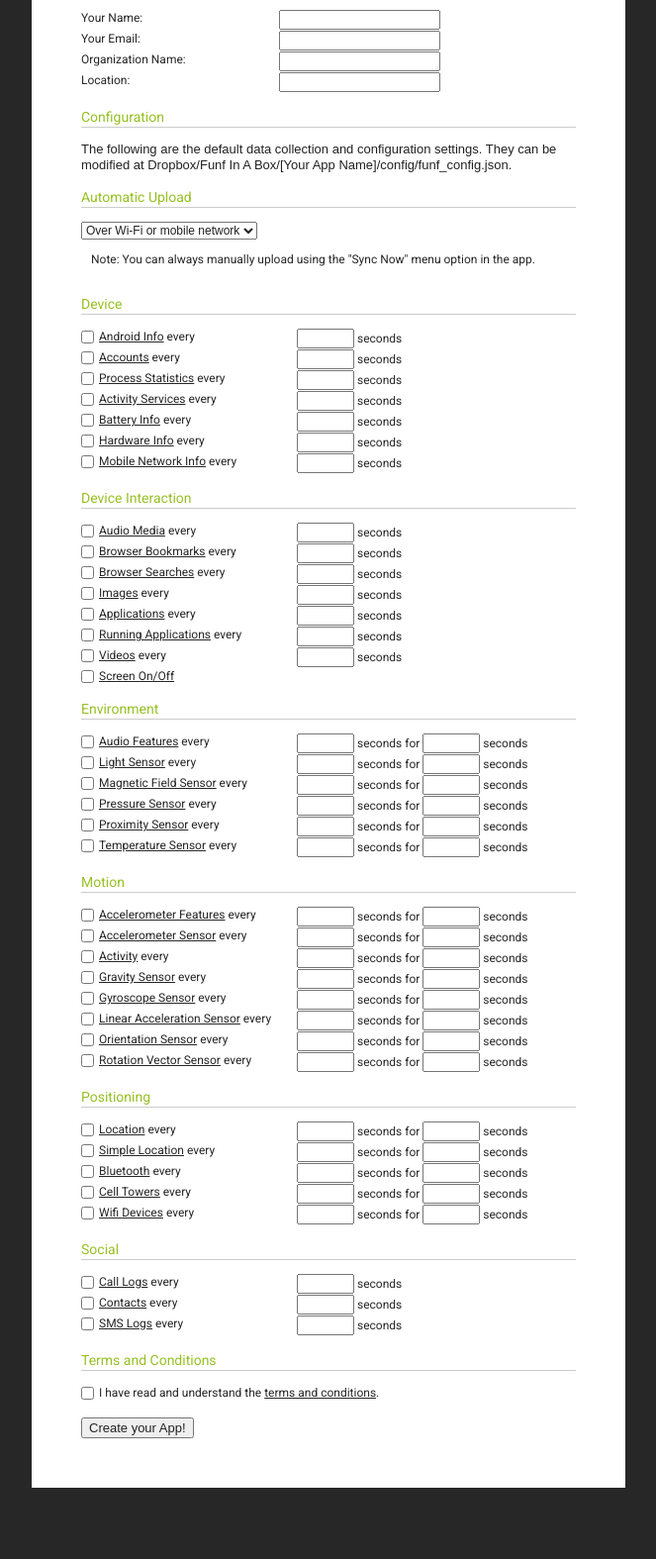
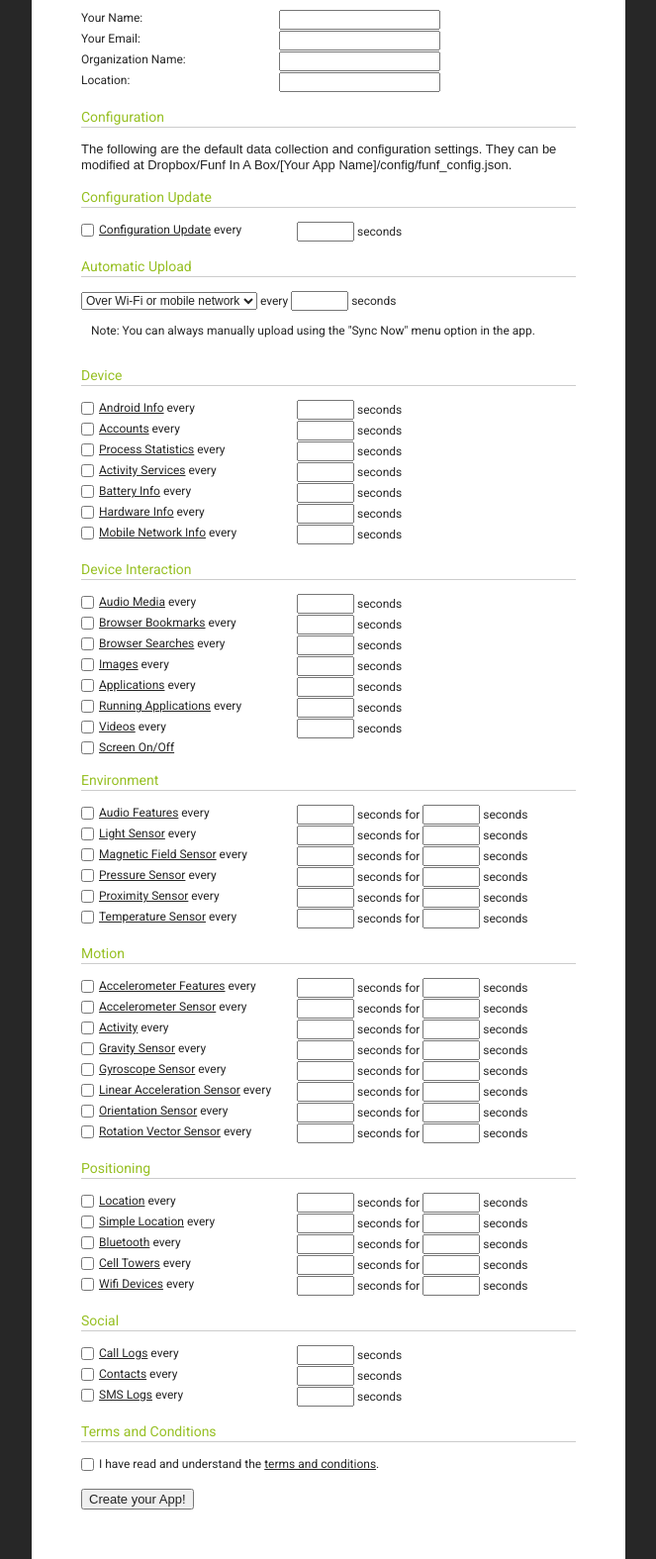
Before and after one commit to funf-org/funf-inabox, a Django app: template webapp/studywizard/templates/app_create.html in a window 1280 px wide. Shown: the part 451-2026 px from the top of the page at 99% size, without its empty margins (308-971 px from the left). Before the commit the page ends 1954 px from the top, so only its background shows below. Run offline with Django 3.2, Linux system fonts and the light colour scheme; the template is opened without the code that fills it: values that come from a table or form of the project are taken from there, others are empty; parts of the project's set-up code (start-up, migrations or seed data) failed here and were passed over; some libraries are stand-ins or nearby versions.

Commit message:
Exposed "data upload" and "configuration update" frequency settings.

```diff
--- a/webapp/studywizard/forms.py
+++ b/webapp/studywizard/forms.py
@@ -32,11 +32,15 @@ class CreateAppForm(forms.Form):
     creator_email_REG_INFO = forms.EmailField(required=False)
     org_name_REG_INFO = forms.CharField(max_length=200, required=False)
     location_REG_INFO = forms.CharField(max_length=200,required=False)
+    #Configuration Update
+    configUpdate = forms.BooleanField(required=False)
+    configUpdate_freq = forms.DecimalField(required=False, widget=forms.TextInput(attrs={'size': '5', 'class': 'form_freq',}))
     #Device
     dataUploadStrategy = forms.ChoiceField(required=True, choices=(('ANY', 'Over Wi-Fi or mobile network'),
                                                                    ('WIFI', 'Over Wi-Fi only'),
                                                                    ('NONE', 'No automatic upload'),
                                                                    ))
+    dataUpload_freq = forms.DecimalField(required=False, widget=forms.TextInput(attrs={'size': '5', 'class': 'form_freq',}))
     AndroidInfoProbe = forms.BooleanField(required=False)
     AndroidInfoProbe_freq = forms.DecimalField(required=False, widget=forms.TextInput(attrs={'size': '5', 'class': 'form_freq',}))
     AccountsProbe = forms.BooleanField(required=False)
--- a/webapp/studywizard/templates/app_create.html
+++ b/webapp/studywizard/templates/app_create.html
@@ -46,11 +46,17 @@
 	    <h3>Configuration</h3>
 	    <hr />
 	    The following are the default data collection and configuration settings. They can be modified at Dropbox/Funf In A Box/[Your App Name]/config/funf_config.json.
+	    <h3>Configuration Update</h3>
+	    <hr />
+	    <div class="fieldWrapper">
+	    	{{ form.configUpdate.errors }}
+	        {{ form.configUpdate }} <label for="configUpdate_freq"><a target="_blank" href="https://code.google.com/p/funf-open-sensing-framework/wiki/Configuration">Configuration Update</a> every </label>{{ form.configUpdate_freq.errors }}{{ form.configUpdate_freq }} seconds
+	    </div>
 	    <h3>Automatic Upload</h3>
 	    <hr />
 	    <div class="fieldWrapper">
 	        {{ form.dataUploadStrategy.errors }}
-	        {{ form.dataUploadStrategy }}
+	        {{ form.dataUploadStrategy }} every {{ form.dataUpload_freq.errors }}{{ form.dataUpload_freq }} seconds
 	        <p>Note: You can always manually upload using the "Sync Now" menu option in the app.
 	        </p>
 	    </div>
```
Also changed, not shown: webapp/studywizard/views.py (+6 -2 lines).
